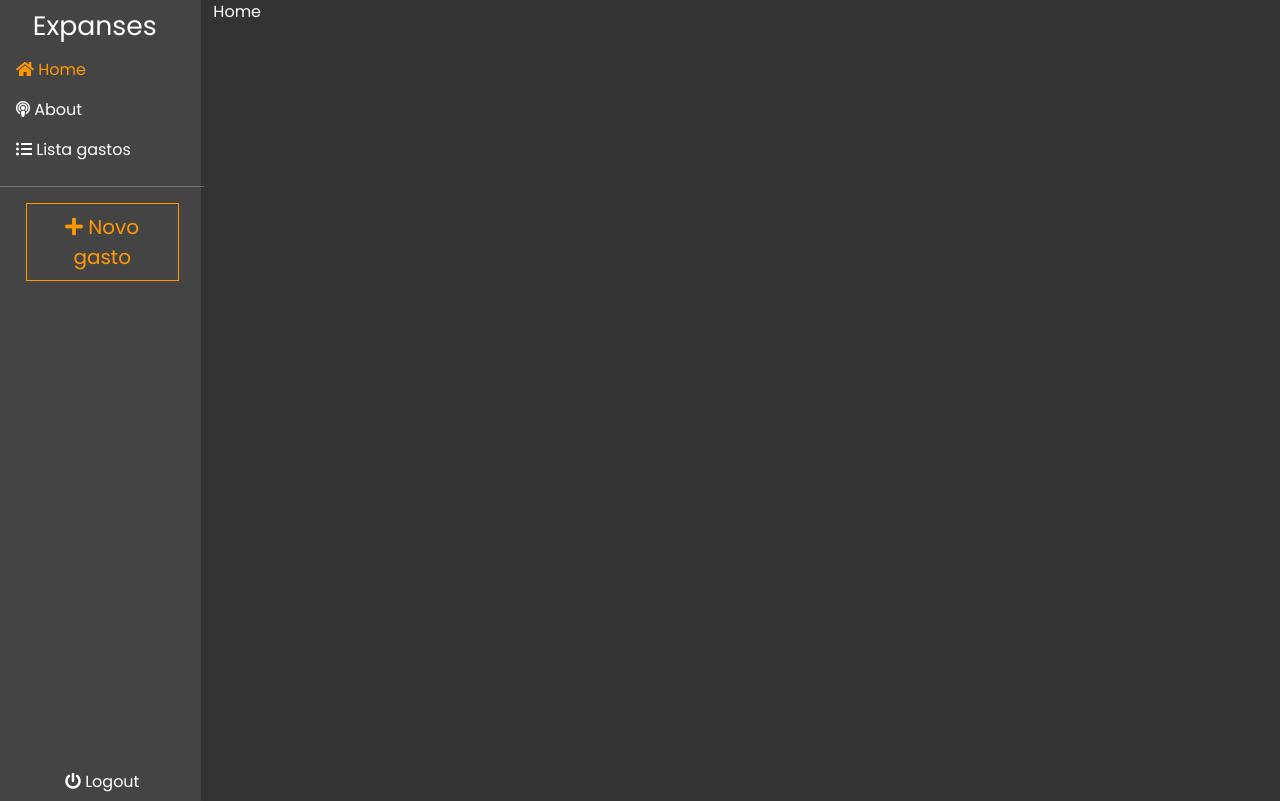
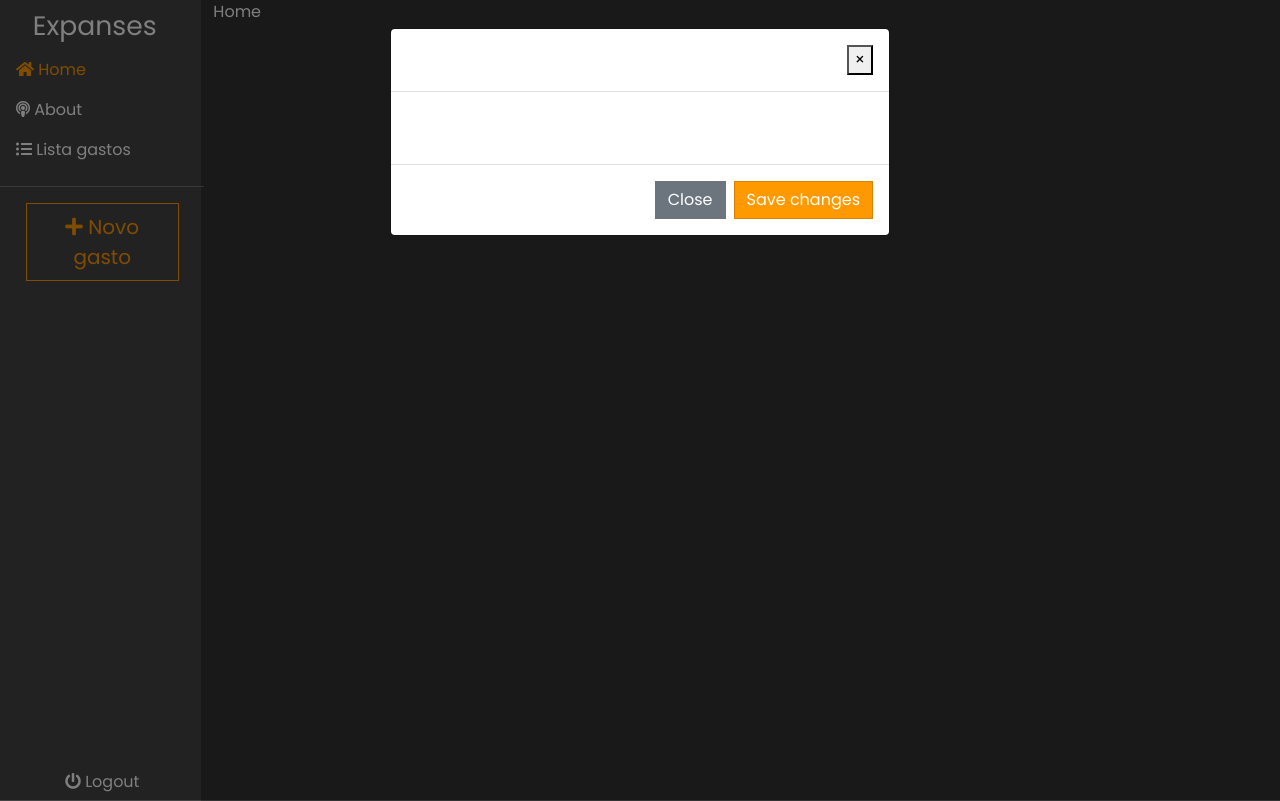
Before and after one commit to JrzenonDev/personal-account-manager-vue-firebase, a Vue app: page /#/ in a window 1280 px wide. Built offline with nearby package versions, Linux system fonts and the light colour scheme; no server answers; sample sign-in values are in the browser's storage.

Commit message:
create modal in component new expanse

```diff
--- a/src/components/layout/LayoutNewExpanse.vue
+++ b/src/components/layout/LayoutNewExpanse.vue
@@ -4,6 +4,26 @@
       <i class="fa fa-plus"></i>
       Novo gasto
     </button>
+    <div class="modal fade show" style="display: block;">
+      <div class="modal-dialog" role="document">
+        <div class="modal-content">
+          <div class="modal-header">
+            <h5 class="modal-title" id="exampleModalLiveLabel">Modal title</h5>
+            <button type="button" class="close" data-dismiss="modal" aria-label="Close">
+              <span aria-hidden="true">×</span>
+            </button>
+          </div>
+          <div class="modal-body">
+            <p>Woohoo, you're reading this text in a modal!</p>
+          </div>
+          <div class="modal-footer">
+            <button type="button" class="btn btn-secondary">Close</button>
+            <button type="button" class="btn btn-primary">Save changes</button>
+          </div>
+        </div>
+      </div>
+    </div>
+    <div class="modal-backdrop fade show"></div>
   </div>
 </template>
 
```
